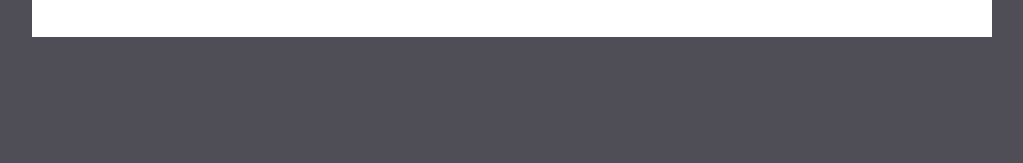
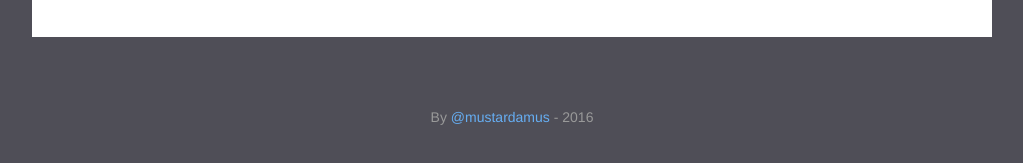
Before and after one commit to mustardamus/lehm, a website: page docs/index.html in a window 1280 px wide. Shown: the part 7769-7932 px from the top of the page, without its empty margins (128-1151 px from the left). Before the commit the page ends 7856 px from the top, so only its background shows below. Drawn offline with Linux system fonts and the light colour scheme.

Commit message:
footer follow me

```diff
--- a/docs/assets/style.css
+++ b/docs/assets/style.css
@@ -77,6 +77,17 @@ header .logo .subtitle {
 header a:hover {
   color: #66AEF3;
   text-decoration: underline;
+}
+
+footer {
+  text-align: center;
+  background: #4F4E57;
+  padding: 70px 0 20px 0;
+  color: #999;
+}
+
+footer a {
+  color: #66AEF3;
 }
 
 .column.is-3 {
--- a/docs/index.html
+++ b/docs/index.html
@@ -840,5 +840,9 @@ local: only.txt</pre>
         </div>
       </div>
     </div>
+
+    <footer>
+      By <a href="https://twitter.com/mustardamus">@mustardamus</a> - 2016
+    </footer>
   </body>
 </html>
```
